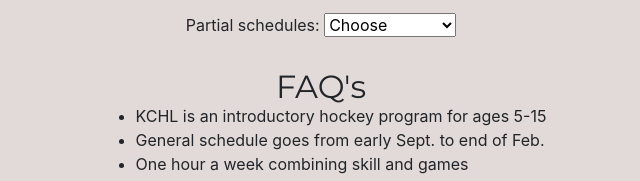
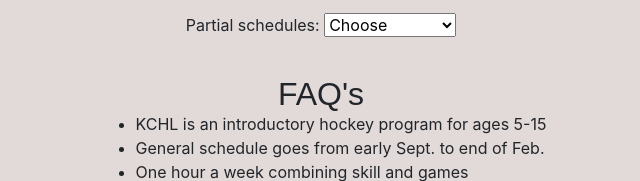
Before and after one commit to jrarmstro/kidshockey.org, a plain HTML site: page public_html/index.html in a window 1280 px wide. Shown: the part 1052-1233 px from the top of the page, 319-959 px from the left. Drawn offline with Linux system fonts and the light colour scheme.

Commit message:
removed custom Google font and added accessibility label for schedule-dropdown

```diff
--- a/public_html/index.html
+++ b/public_html/index.html
@@ -11,7 +11,6 @@
 
 	<link rel="stylesheet" type="text/css" href="lib/bootstrap/bootstrap.min.css">
 	<link rel="stylesheet" href="style/theme.css" type="text/css">
-	<link href="https://fonts.googleapis.com/css?family=Montserrat|Roboto" rel="stylesheet">
 
 	<!-- Favicons: -->
 	<link rel="apple-touch-icon" sizes="180x180" href="apple-touch-icon.png">
@@ -64,7 +63,7 @@
 					<h2>Schedule</h2>
 					<p><a href="doc/schedule.pdf" target="_blank">Click here to view the full schedule.</a></p>
 					<p>
-						Partial schedules:
+						<label for="schedule-dropdown">Partial schedules:</label>
 						<select id="schedule-dropdown">
 							<option value="" selected>Choose</option>
 							<option value="skate">Skate</option>
```
